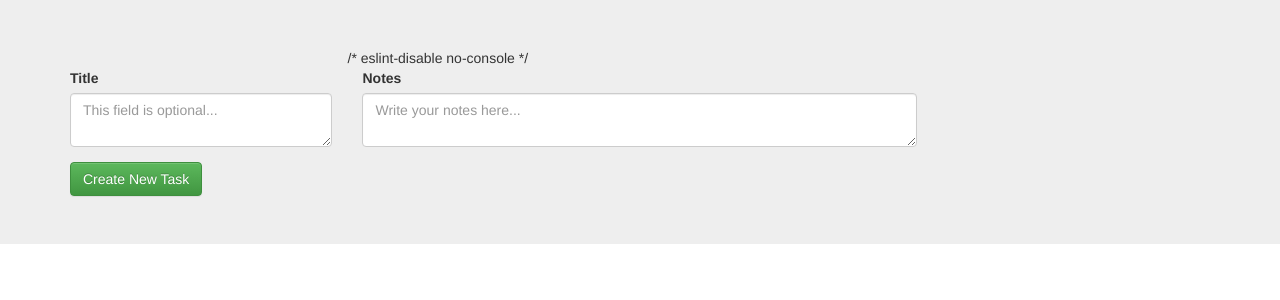
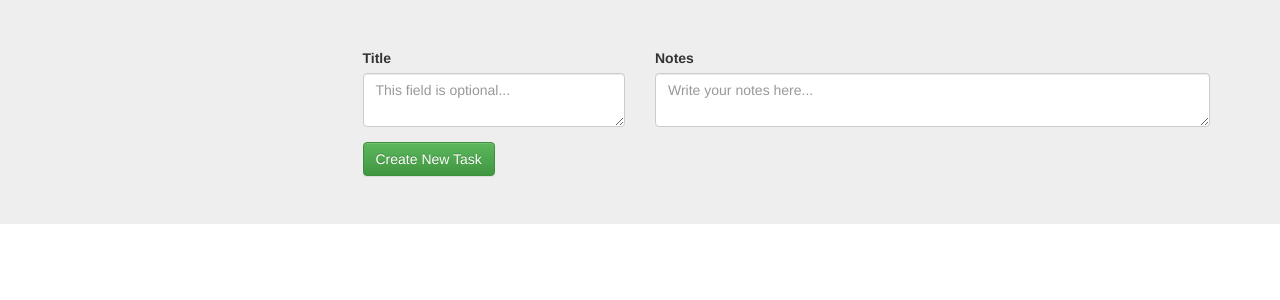
Before and after one commit to azhar22k/TODO_APP, a React (Create React App) app: page / in a window 1280 px wide. Shown: the top 300 px of the page. Built offline with nearby package versions, Linux system fonts and the light colour scheme.

Commit message:
Disable no-console eslint

```diff
--- a/src/App.js
+++ b/src/App.js
@@ -86,11 +86,12 @@ export class App extends Component {
 		this.currentText = '';
 		this.currentTitle = '';
 	}
+
+	/* eslint-disable no-console */
 	render() {
 		return (<div className='jumbotron'>
 			<div className='container'>
 				<div className='row'>
-					/* eslint-disable no-console */
 					{console.log('TASK STATUS',this.props.ll.tasks )}
 					<div className='col-md-3'>
 						{
```
